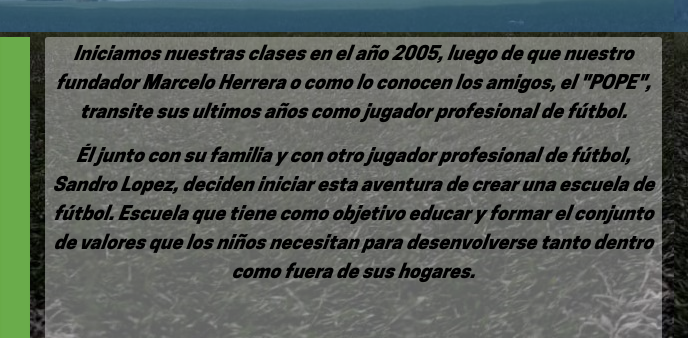
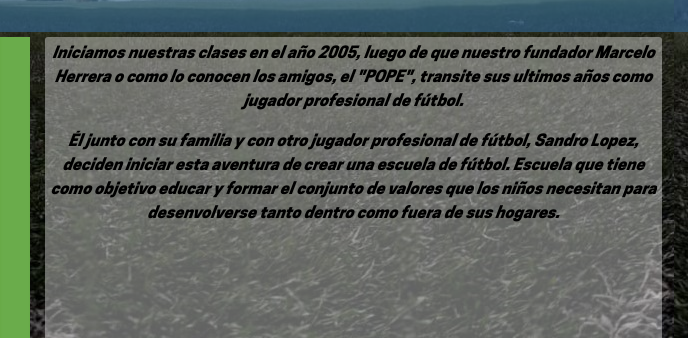
Before and after one commit to PabloTesta/Sitio-web-futbol24hs, a website: page index.html in a window 1280 px wide. Shown: the part 134-472 px from the top of the page, 592-1280 px from the left. Drawn offline with nearby package versions, Linux system fonts and the light colour scheme.

Commit message:
cambios en index

```diff
--- a/scss/styles.scss
+++ b/scss/styles.scss
@@ -136,12 +136,12 @@ iframe {
 
         .textoPrincipal{
             width: 100%;
-            height: 50vh;
+
     .textoIndex {
 
         font-family: "cooper-hewitt";
         font-style: italic;
-        font-size: larger;
+
     }
         }
     .publicidad {
```
Also changed, not shown: css/styles.css.
